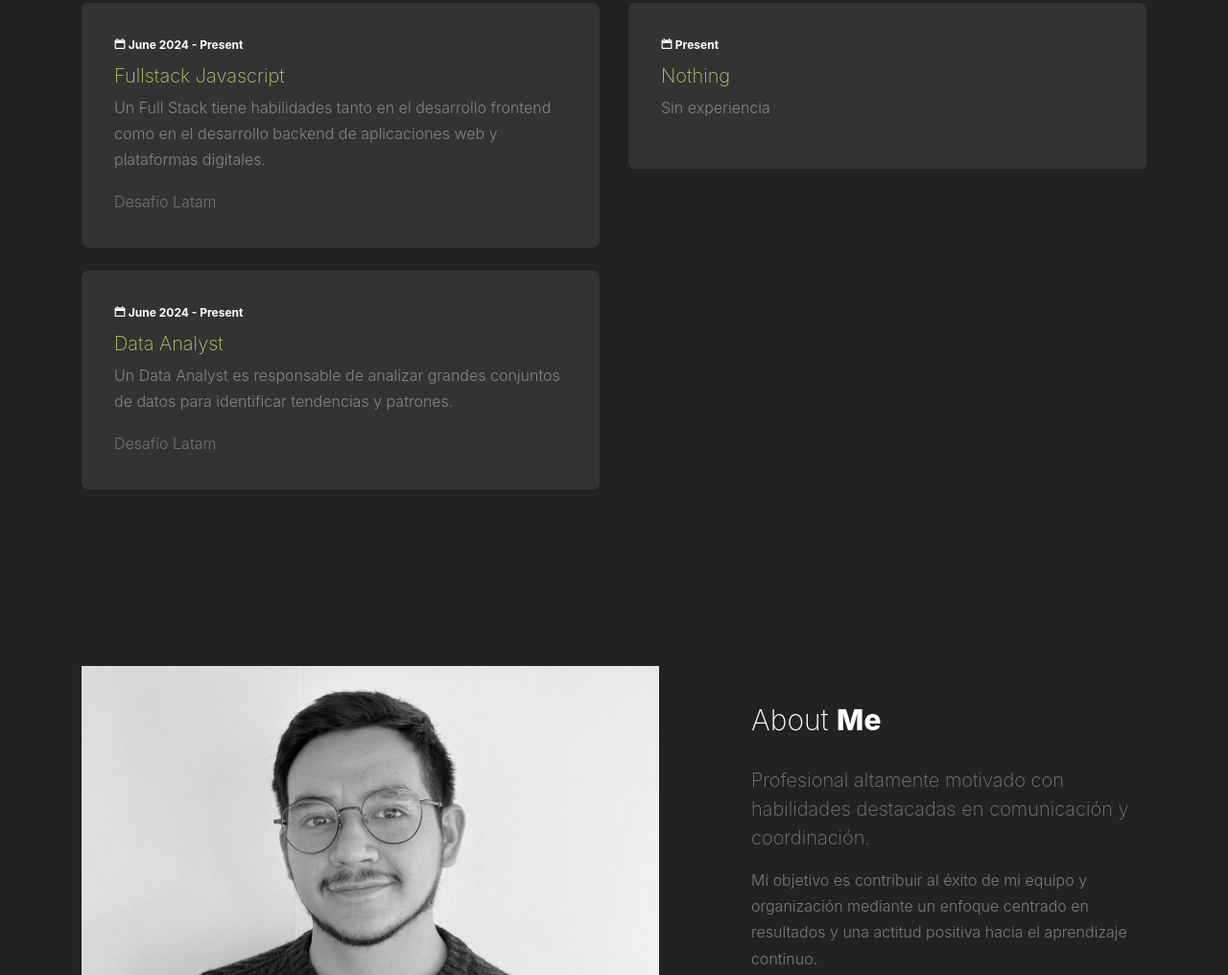
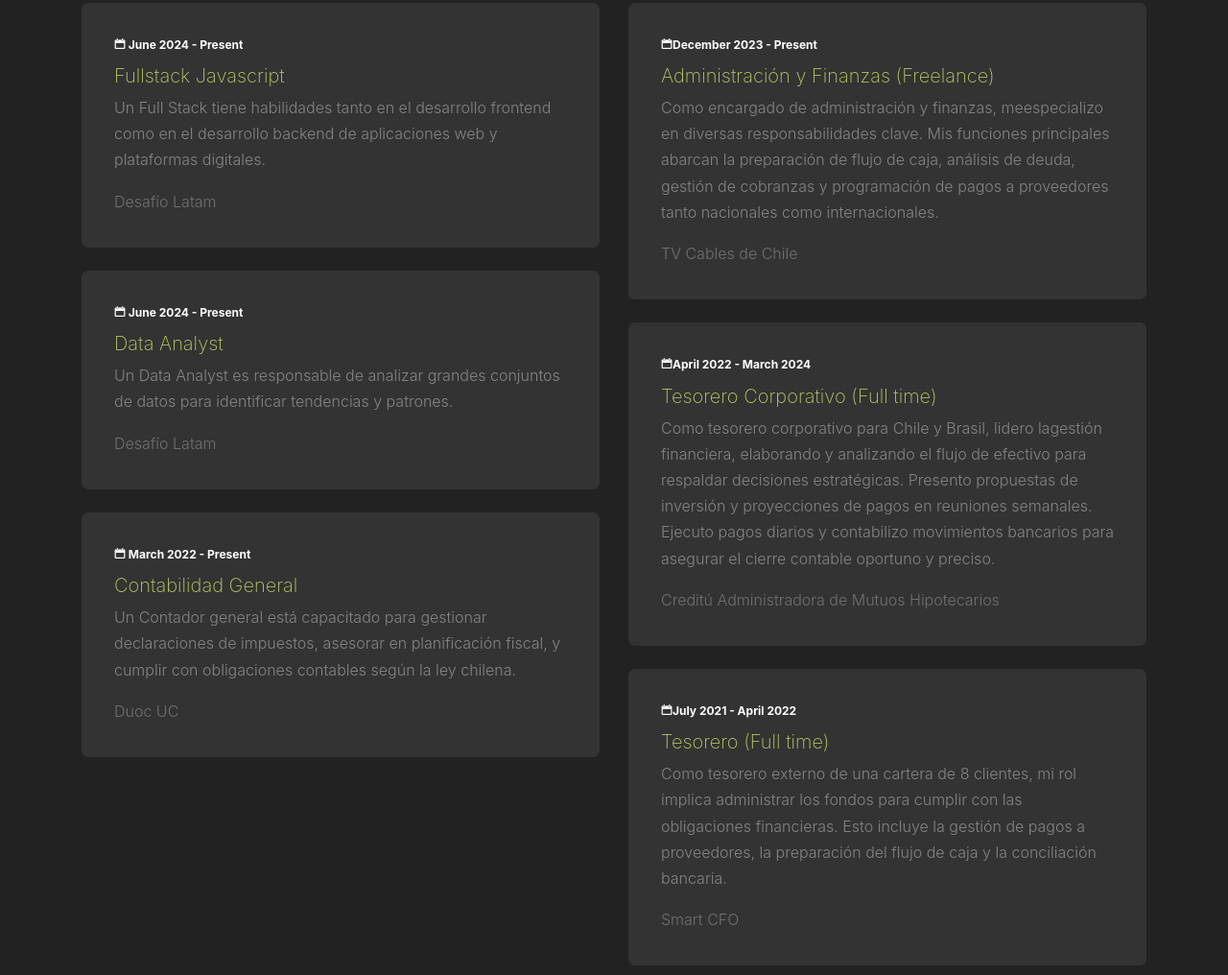
Before and after one commit to Frandev-git/Frandev-git.github.io, a plain HTML site: page index.html in a window 1280 px wide. Shown: the part 2371-3387 px from the top of the page at 96% size. Drawn offline with nearby package versions, Linux system fonts and the light colour scheme; files whose address does not match are found by name.

Commit message:
Update index.html

```diff
--- a/index.html
+++ b/index.html
@@ -180,6 +180,14 @@
 						<span class="school">Desafío Latam</span>
 					</div>
 
+					<div class="resume-item mb-4">
+						<span class="date"><span class="icon-calendar"></span> March 2022 - Present</span>
+						<h3>Contabilidad General</h3>
+						<p>Un Contador general está capacitado para gestionar declaraciones de impuestos, asesorar en planificación fiscal, y cumplir con obligaciones contables según la ley chilena.</p>
+						<span class="school">Duoc UC</span>
+					</div>
+
+
 				</div>
 				<div class="col-md-6">
 
@@ -187,12 +195,25 @@
 					<h2 class="mb-5">Experience</h2>
 
 					<div class="resume-item mb-4">
-						<span class="date"><span class="icon-calendar"></span> Present</span>
-						<h3>Nothing</h3>
-						<p>Sin experiencia</p>
-						<span class="school"></span>
+						<span class="date"><span class="icon-calendar"></span>December 2023 - Present</span>
+						<h3>Administración y Finanzas (Freelance)</h3>
+						<p>Como encargado de administración y finanzas, meespecializo en diversas responsabilidades clave. Mis funciones principales abarcan la preparación de flujo de caja, análisis de deuda, gestión de cobranzas y programación de pagos a proveedores tanto nacionales como internacionales.</p>
+						<span class="school">TV Cables de Chile</span>
 					</div>
 
+					<div class="resume-item mb-4">
+						<span class="date"><span class="icon-calendar"></span>April 2022 - March 2024</span>
+						<h3>Tesorero Corporativo (Full time)</h3>
+						<p>Como tesorero corporativo para Chile y Brasil, lidero lagestión financiera, elaborando y analizando el flujo de efectivo para respaldar decisiones estratégicas. Presento propuestas de inversión y proyecciones de pagos en reuniones semanales. Ejecuto pagos diarios y contabilizo movimientos bancarios para asegurar el cierre contable oportuno y preciso.</p>
+						<span class="school">Creditú Administradora de Mutuos Hipotecarios</span>
+					</div>
+
+					<div class="resume-item mb-4">
+						<span class="date"><span class="icon-calendar"></span>July 2021 - April 2022</span>
+						<h3>Tesorero (Full time)</h3>
+						<p>Como tesorero externo de una cartera de 8 clientes, mi rol implica administrar los fondos para cumplir con las obligaciones financieras. Esto incluye la gestión de pagos a proveedores, la preparación del flujo de caja y la conciliación bancaria.</p>
+						<span class="school">Smart CFO</span>
+					</div>
 
 				</div>
 			</div>
```
